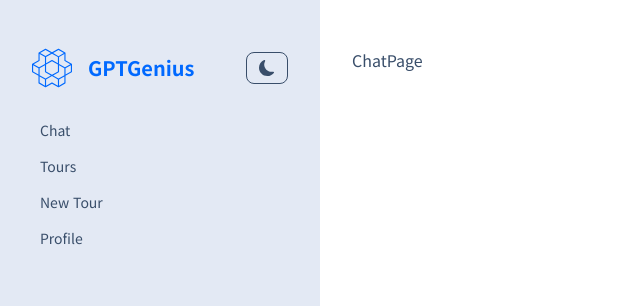
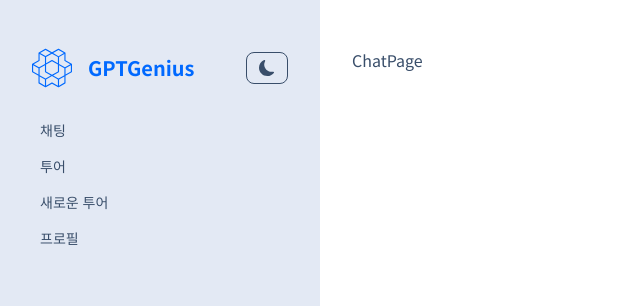
Before and after one commit to braverokmc79/next-gpt-genius, a Next.js app: page /chat in a window 1280 px wide. Shown: the top 306 px of the page, without its empty margins (0-640 px from the left). Built offline with nearby package versions, Linux system fonts and the light colour scheme; no server answers.

Commit message:
13.React Hot Toast와 Providers 구성 정리

```diff
--- a/src/app/layout.tsx
+++ b/src/app/layout.tsx
@@ -1,12 +1,9 @@
 import type { Metadata } from "next";
 import { Geist,  Noto_Sans_KR } from "next/font/google";
 import "./globals.css";
-import {
-  ClerkProvider,
-  SignedIn,
-  UserButton
-} from '@clerk/nextjs'
+import {  ClerkProvider} from '@clerk/nextjs'
 import { koKR } from '@clerk/localizations'
+import Providers from "./providers";
 
 const geistSans = Geist({
   variable: "--font-geist-sans",
@@ -37,19 +34,7 @@ export default function RootLayout({
 
       <html lang="ko"  data-theme="winter">
         <body className={`${geistSans.variable} ${notoSansKR.className} antialiased`}>
-          {/* <div className="flex justify-end">
-          <SignedIn>
-            <UserButton />
-          </SignedIn>
-          </div> */}
-         {/* <SignedOut>
-            <SignInButton />
-           </SignedOut>
-          <SignedIn>
-            <UserButton />
-          </SignedIn> */}
-
-          {children}
+          <Providers> {children}</Providers>
         </body>
       </html>
     </ClerkProvider>
--- /dev/null
+++ b/src/app/providers.tsx
@@ -0,0 +1,19 @@
+"use client";
+import React from 'react'
+import { Toaster } from 'react-hot-toast';
+
+
+interface ProvidersProps{
+  children:React.ReactNode
+}
+
+const Providers:React.FC<ProvidersProps> = ({children}) => {
+  return (
+    <>
+       <Toaster position='top-center'  />
+        {children}
+    </>
+  )
+}
+
+export default Providers;
--- a/src/components/NavLinks.tsx
+++ b/src/components/NavLinks.tsx
@@ -2,10 +2,10 @@ import Link from 'next/link'
 import React from 'react'
 
 const links=[
-  {href:"/chat", lable:"chat"},
-  {href:"/tours", lable:"tours"},
-  {href:"/tours/new-tour", lable:"new tour"},
-  {href:"/profile", lable:"profile"},
+  {href:"/chat", lable:"채팅"},
+  {href:"/tours", lable:"투어"},
+  {href:"/tours/new-tour", lable:"새로운 투어"},
+  {href:"/profile", lable:"프로필"},
 ]
 
 const NavLinks:React.FC = () => {
```
